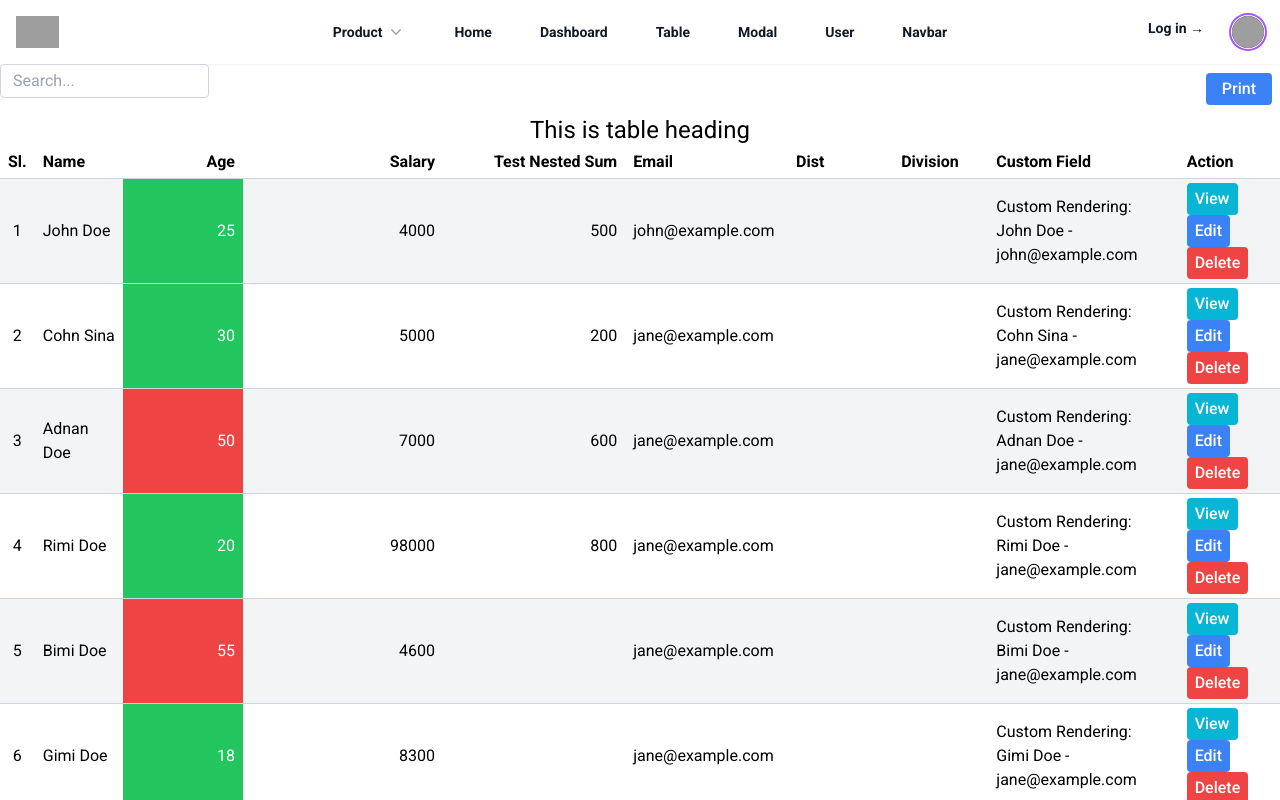
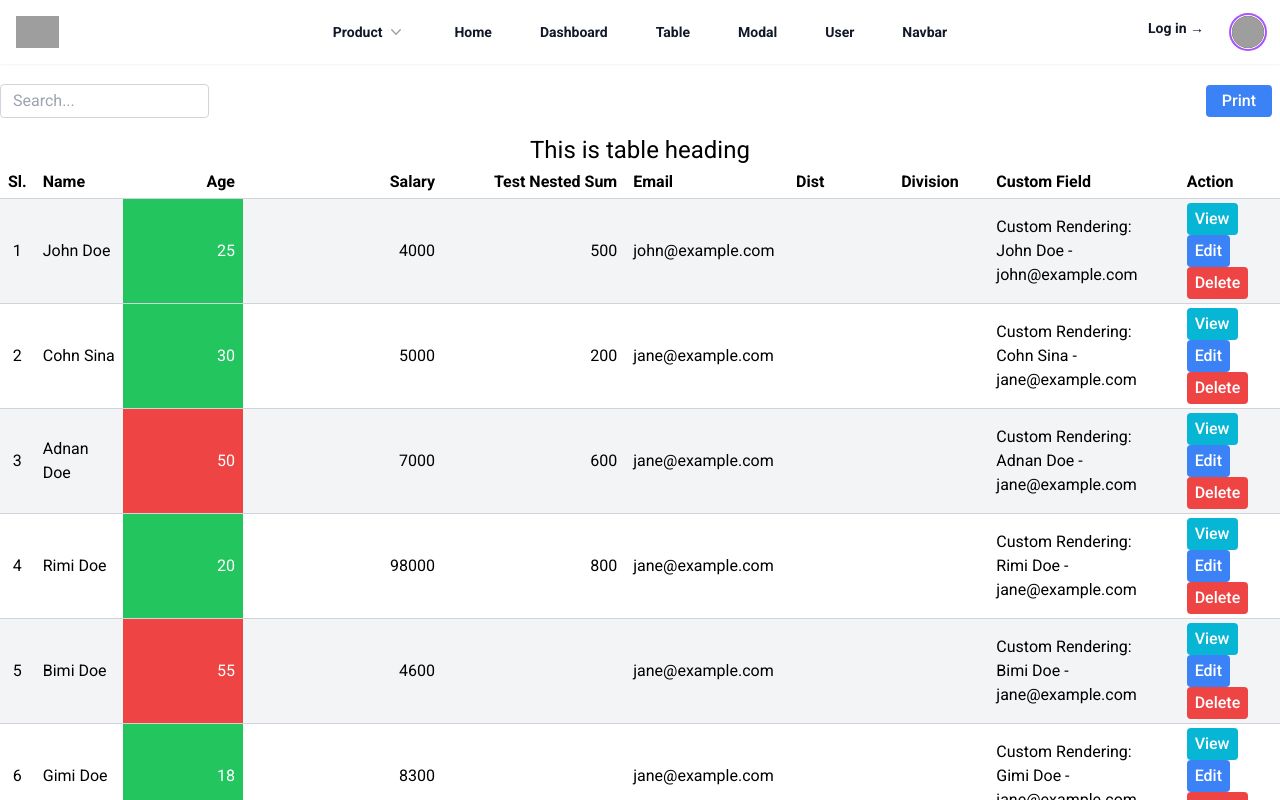
Before and after one commit to Nuruddin-Adnan/next-tailwind-ui-component, a Next.js app: page /dashboard/table in a window 1280 px wide. Shown: the top 800 px of the page. Built offline with nearby package versions, Linux system fonts and the light colour scheme; grey boxes are pictures that could not be loaded.

Commit message:
table footer print issue fixed

```diff
--- a/src/app/dashboard/table/page.tsx
+++ b/src/app/dashboard/table/page.tsx
@@ -59,7 +59,7 @@ export default function TablePage() {
     };
 
     return (
-        <div className='container mx-auto'>
+        <div className='container mx-auto py-5'>
 
             {/* Table component */}
             <Table
--- a/src/components/ui/table/Table.tsx
+++ b/src/components/ui/table/Table.tsx
@@ -58,7 +58,7 @@ export default function Table(
     const componentRef = useRef(null);
 
 
-    const responsiveClass = 'w-full overflow-auto';
+    const responsiveClass = 'w-full overflow-auto print:px-4 print:pb-4';
     const tableClass = `min-w-full ${customTableClass}`;
     const thClass = `py-1 px-2 border-b border-gray-300 text-left font-semibold print:pt-4 print:pb-2 ${sort && 'cursor-pointer'}  ${customThClass}`;
     const tdClass = `py-1 px-2 border-b border-gray-300 ${customTdClass}`;
@@ -175,10 +175,10 @@ export default function Table(
     return (
         <div>
             {/* Search input */}
-            <div className="flex items-center justify-between">
+            <div className="flex items-center justify-between mb-4">
                 {
                     search ?
-                        <div className="mb-4">
+                        <div>
                             <input
                                 type="text"
                                 placeholder="Search..."
@@ -195,7 +195,7 @@ export default function Table(
             </div>
             {/* Table  */}
             <div ref={componentRef}>
-                <div className={`${responsive ? responsiveClass : ''} print:px-4 print:pb-4`}  >
+                <div className={`${responsive ? responsiveClass : ''}`}  >
                     <table className={tableClass}>
                         <caption>{caption}</caption>
                         <thead>
@@ -275,7 +275,7 @@ export default function Table(
                         </tbody>
                         {
                             sumFields &&
-                            <tfoot>
+                            <tfoot className='table-row-group'>
                                 <tr>
                                     {serialized && (
                                         <td className={`${tfootClass} max-w-max text-center`}></td>
@@ -289,6 +289,8 @@ export default function Table(
                                             )}
                                         </td>
                                     ))}
+
+                                    {action && <td className={`${tfootClass} max-w-max text-center`}></td>}
                                 </tr>
                             </tfoot>
                         }
```
